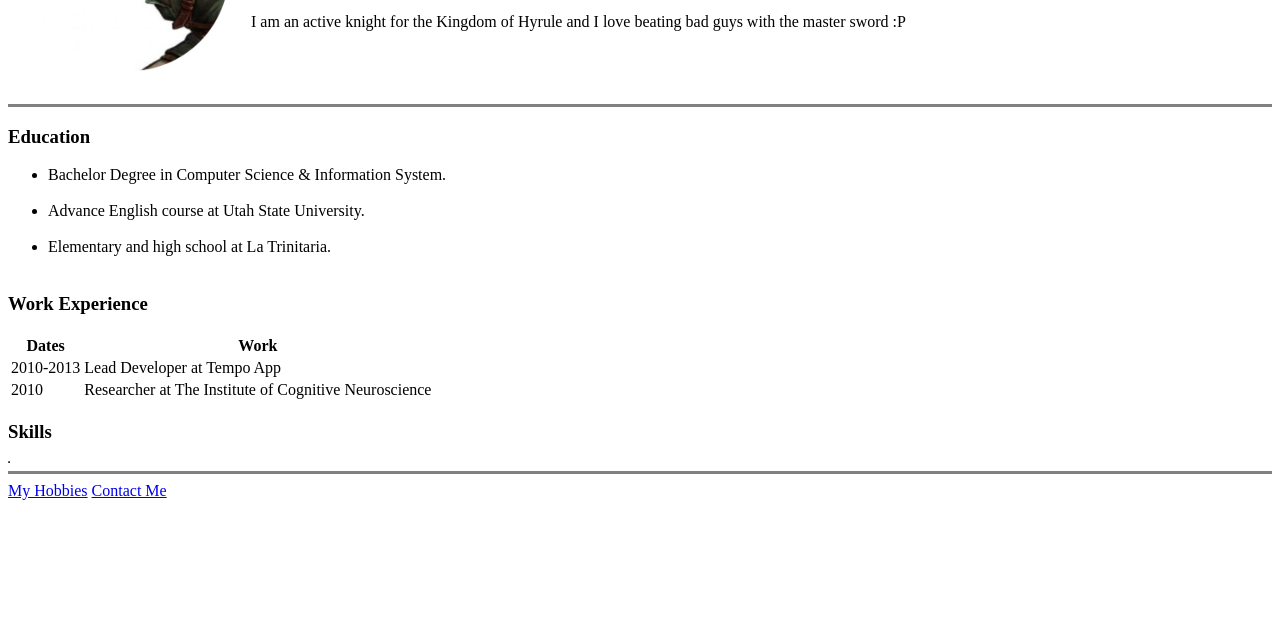
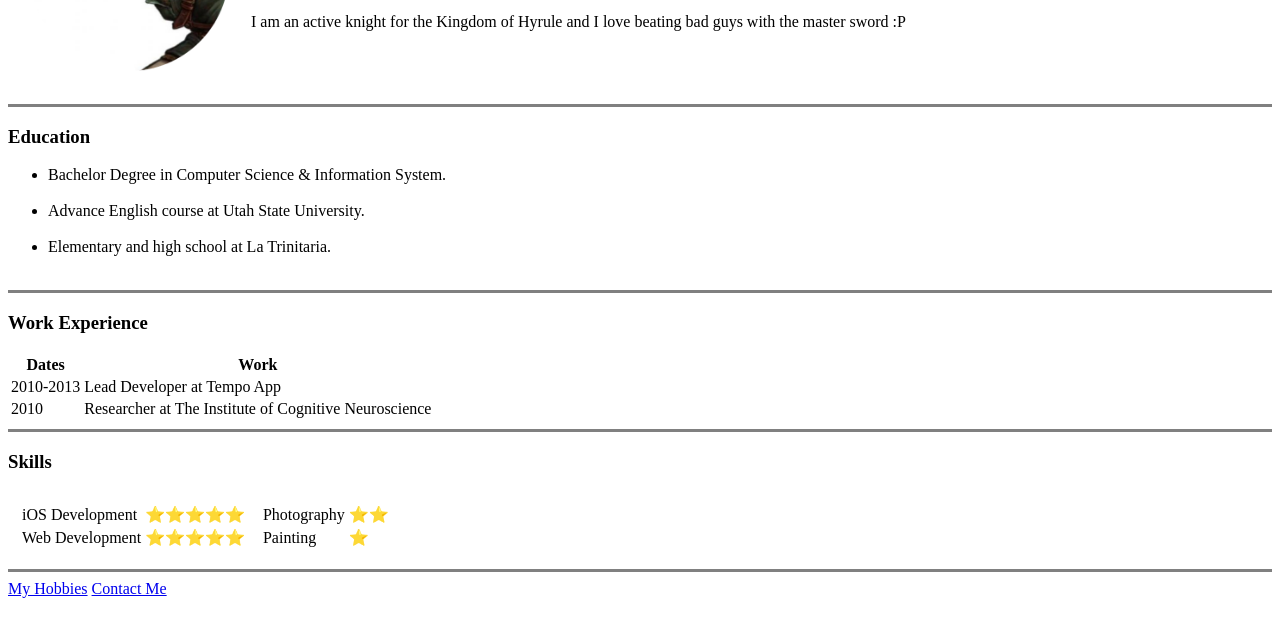
Before and after one commit to rinaldoramos/web_development, a plain HTML site: page HTML/index.html in a window 1280 px wide. Shown: the part 158-794 px from the top of the page. Drawn offline with Linux system fonts and the light colour scheme.

Commit message:
added extra functionality to the HTML folder files

```diff
--- a/HTML/index.html
+++ b/HTML/index.html
@@ -25,6 +25,8 @@
     <li>Advance English course at Utah State University.</li><br>
     <li>Elementary and high school at La Trinitaria.</li><br>
   </ul>
+
+  <hr size=3, noshade>
   <h3>Work Experience</h3>
   <table>
     <thead>
@@ -45,10 +47,34 @@
     </tbody>
   </table>
 
-  <h3>Skills</h3>
-  <table border=1>
+  <hr size=3, noshade>
+  <h3 cellspacing = 10>Skills</h3>
+  <table cellspacing = 10>
     <tr>
-
+      <td>
+        <table>
+          <tr>
+            <td>iOS Development</td>
+            <td>⭐⭐⭐⭐⭐</td>
+          </tr>
+          <tr>
+            <td>Web Development</td>
+            <td>⭐⭐⭐⭐⭐</td>
+          </tr>
+        </table>
+      </td>
+      <td>
+        <table>
+          <tr>
+            <td>Photography</td>
+            <td>⭐⭐</td>
+          </tr>
+          <tr>
+            <td>Painting</td>
+            <td>⭐</td>
+          </tr>
+        </table>
+      </td>
     </tr>
   </table>
 
```
Also changed, not shown: HTML/contact-me.html (+11 -0 lines).
